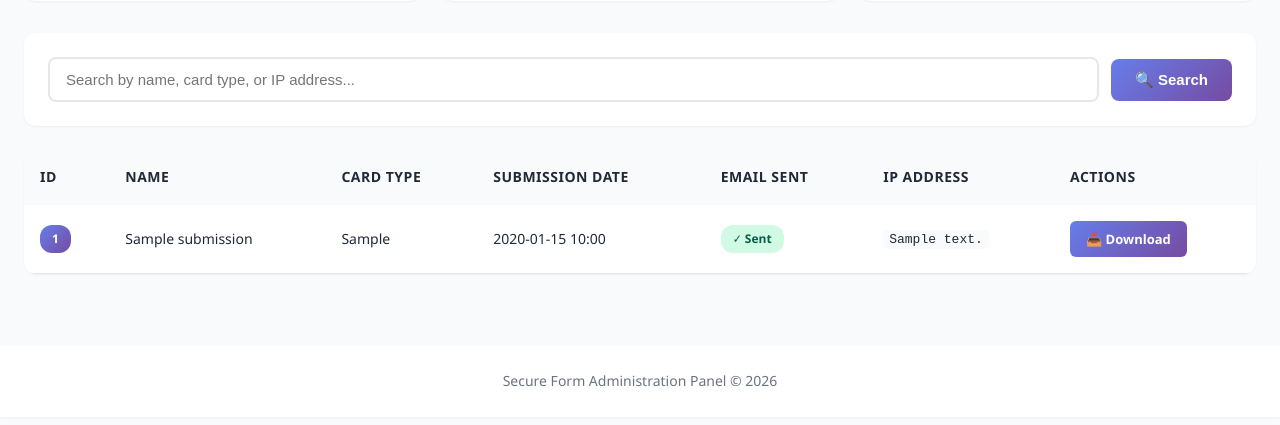
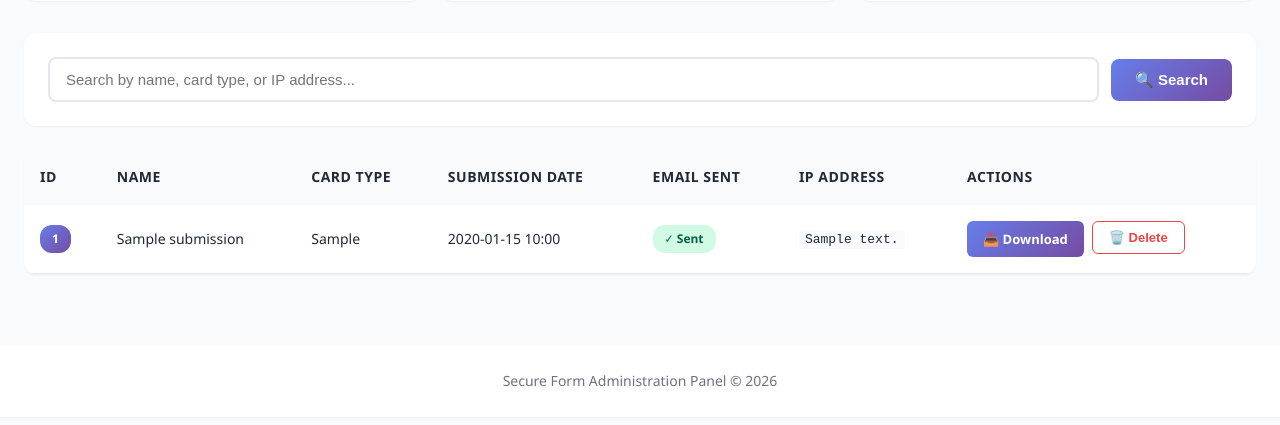
Before and after one commit to detective01-tech/secure-form-app, a Flask app: page /admin/ in a window 1280 px wide. Shown: the part 298-723 px from the top of the page. Run offline with Flask 3, Linux system fonts and the light colour scheme; the visitor is signed in with stand-in values (Sample User, id 1); tables that the repository leaves empty hold one stand-in row (values such as "Sample post"); some libraries are stand-ins or nearby versions.

Commit message:
Add delete submission feature to admin dashboard

```diff
--- a/admin.py
+++ b/admin.py
@@ -123,3 +123,29 @@ def view_submission(submission_id):
     """View detailed information about a submission"""
     submission = FormSubmission.query.get_or_404(submission_id)
     return render_template('admin/view_submission.html', submission=submission)
+
+
+@admin_bp.route('/delete/<int:submission_id>', methods=['POST'])
+@login_required
+def delete_submission(submission_id):
+    """Delete a specific submission"""
+    submission = FormSubmission.query.get_or_404(submission_id)
+
+    try:
+        # Delete associated file if it exists
+        if submission.docx_filename:
+            file_path = current_app.config['SUBMISSIONS_FOLDER'] / submission.docx_filename
+            if file_path.exists():
+                file_path.unlink()
+
+        # Delete from database
+        db.session.delete(submission)
+        db.session.commit()
+
+        flash(f'Submission {submission_id} has been deleted.', 'success')
+    except Exception as e:
+        db.session.rollback()
+        logger.error(f"Error deleting submission {submission_id}: {str(e)}")
+        flash('Error deleting submission.', 'error')
+
+    return redirect(url_for('admin.dashboard'))
--- a/static/css/admin.css
+++ b/static/css/admin.css
@@ -472,6 +472,20 @@ code {
     box-shadow: var(--shadow-md);
 }
 
+.btn-delete {
+    background: white;
+    color: var(--error-color);
+    border: 1px solid var(--error-color);
+    cursor: pointer;
+}
+
+.btn-delete:hover {
+    background: var(--error-color);
+    color: white;
+    transform: translateY(-2px);
+    box-shadow: var(--shadow-md);
+}
+
 /* Pagination */
 .pagination {
     display: flex;
--- a/templates/admin/dashboard.html
+++ b/templates/admin/dashboard.html
@@ -105,6 +105,15 @@
                                 class="btn-action btn-download" title="Download Document">
                                 📥 Download
                             </a>
+                            <form action="{{ url_for('admin.delete_submission', submission_id=submission.id) }}"
+                                method="POST"
+                                onsubmit="return confirm('Are you sure you want to delete this submission? This action cannot be undone.');"
+                                style="display: inline;">
+                                <input type="hidden" name="csrf_token" value="{{ csrf_token() }}">
+                                <button type="submit" class="btn-action btn-delete" title="Delete Submission">
+                                    🗑️ Delete
+                                </button>
+                            </form>
                         </td>
                     </tr>
                     {% endfor %}
```
